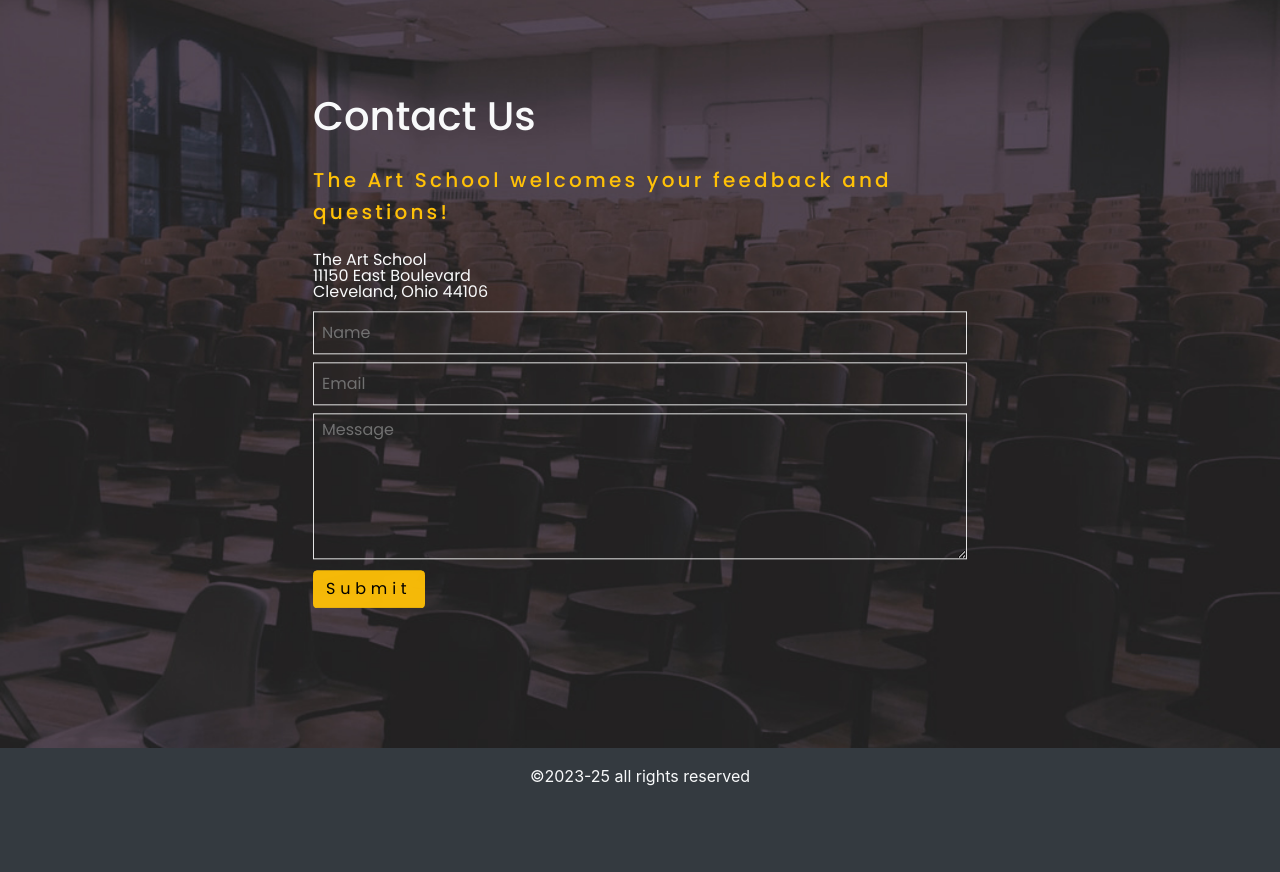
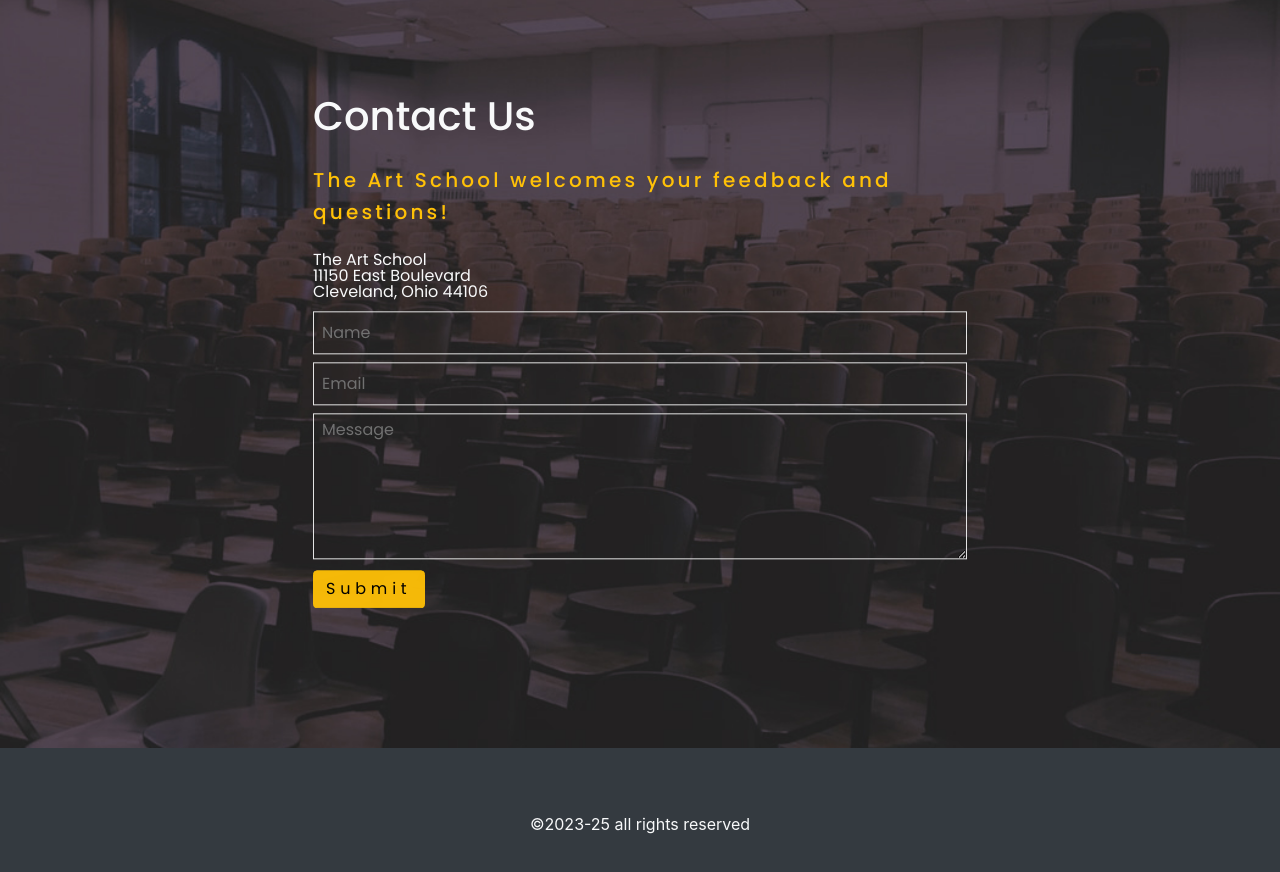
Before and after one commit to Abhishek-Mohajan-projects/Education, a plain HTML site: page index.html in a window 1280 px wide. Shown: the part 5841-6713 px from the top of the page. Drawn offline with nearby package versions, Linux system fonts and the light colour scheme.

Commit message:
Add files via upload

```diff
--- a/index.html
+++ b/index.html
@@ -373,7 +373,7 @@
 
     <div style="min-height: 20vh; padding-top: 1rem; overflow: hidden;" class="bg-dark">
         <div class="container">
-            <div class="text-light d-flex align-items-center justify-content-center">
+            <div class="text-light d-flex align-items-center justify-content-center pt-5">
                 &copy;2023-25 all rights reserved
             </div>
         </div>
```
